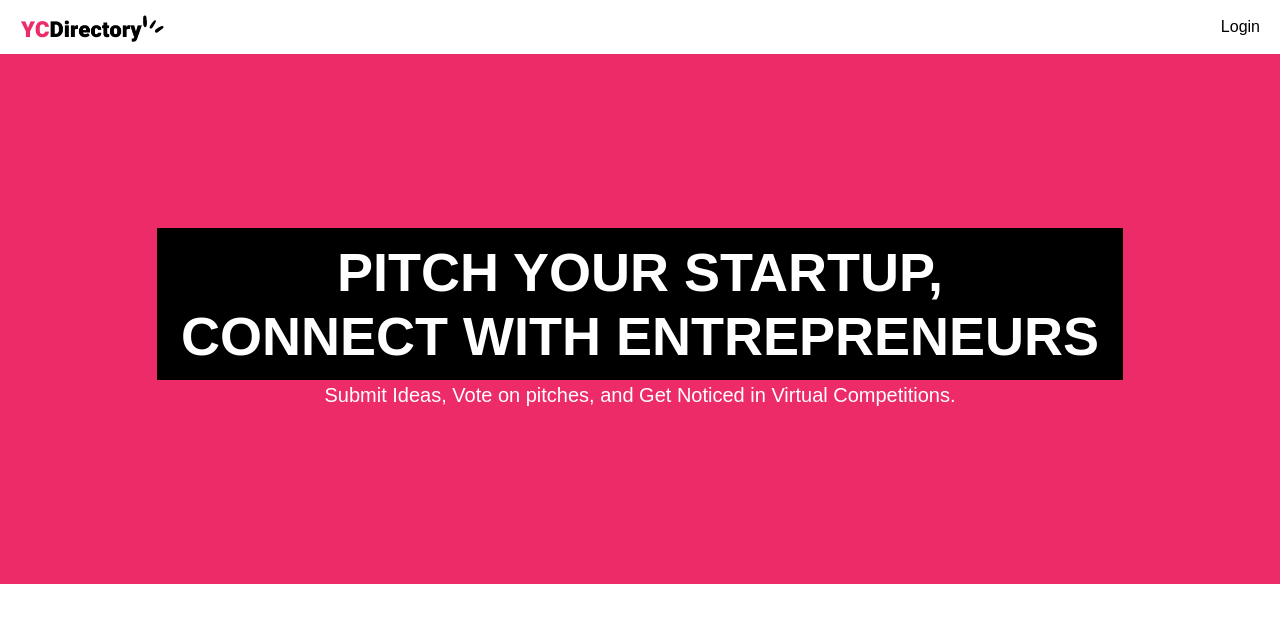
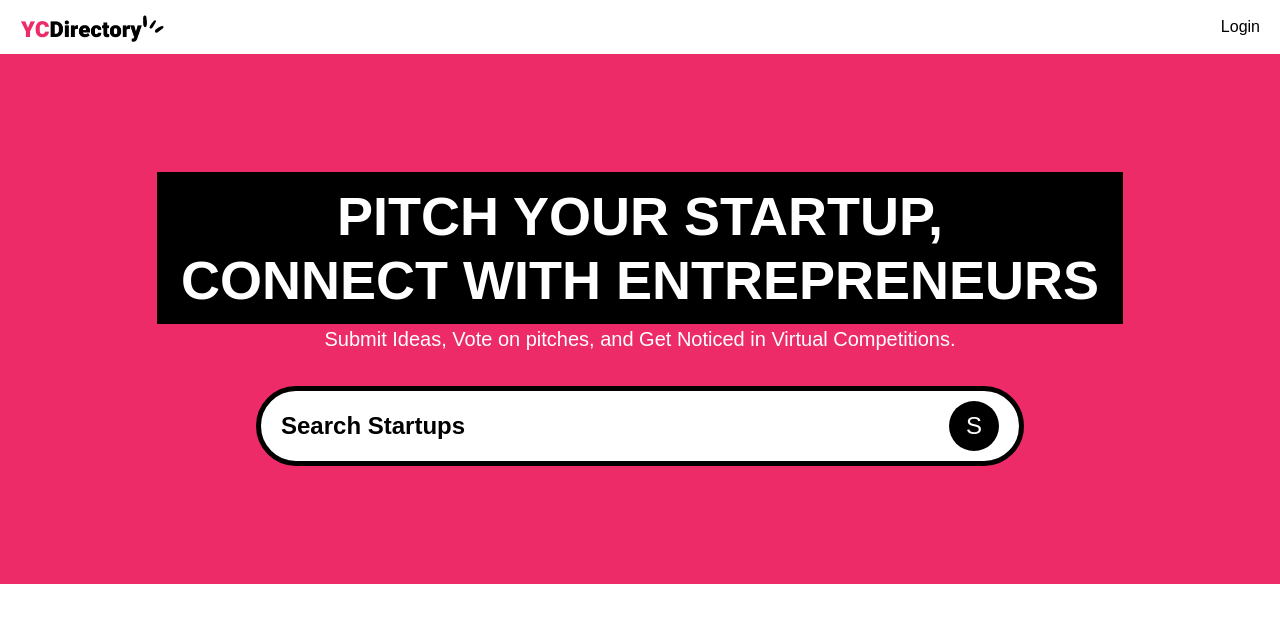
Before and after one commit to Saidur289/my-next-js-main-project, a Next.js app: page / in a window 1280 px wide. Shown: the top 622 px of the page. Built offline with nearby package versions, Linux system fonts and the light colour scheme; no server answers.

Commit message:
create hero section and form functionality

```diff
--- a/app/(root)/page.tsx
+++ b/app/(root)/page.tsx
@@ -1,12 +1,14 @@
+import SearchForm from "../components/SearchForm";
 
 
-export default function Home() {
+export default async function Home({searchParams}) {
+  const query = (await searchParams).query
   return (
     <>
   <section className="w-full  bg-[#EE2B69] min-h-[530px]  flex justify-center items-center flex-col py-10 px-6 pattern">
     <h1 className="uppercase bg-black px-6 py-3 font-work-sans font-extrabold text-white sm:text-[54px] sm:leading-[64px] text-[36px] leading-[46px] max-w-5xl text-center my-5g">Pitch Your Startup, <br />Connect With Entrepreneurs</h1>
     <p className="sub-heading !max-w-3xl">Submit Ideas, Vote on pitches, and Get Noticed in Virtual Competitions.</p>
-
+    <SearchForm query = {query}></SearchForm>
   </section>
     </>
   );
--- /dev/null
+++ b/app/components/SearchForm.tsx
@@ -0,0 +1,18 @@
+import Form from 'next/form'
+import SearchFormReset from './SearchFormReset';
+
+const SearchForm = ({query}: {query?: string}) => {
+
+
+    return (
+        <Form action={'/'} scroll={false} className='search-form' defaultValue={query}>
+            <input type="text" name='query' defaultValue={''} className='search-input' placeholder='Search Startups'  />
+             <div className='flex gap-2'>
+               {query && (<SearchFormReset/> )}
+               <button type='submit' className='search-btn text-white'>S</button>
+             </div>
+        </Form>
+    );
+};
+
+export default SearchForm;
--- /dev/null
+++ b/app/components/SearchFormReset.tsx
@@ -0,0 +1,17 @@
+'use client'
+
+import Link from "next/link";
+
+const SearchFormReset = () => {
+    const reset =() => {
+        const form = document.querySelector('.search-form') as HTMLFormElement
+        if(form) form.reset()
+    }
+    return (
+        <button type='reset'onClick={reset}>
+          <Link href={'/'} className="search-btn text-white" >X</Link>
+        </button>
+    );
+};
+
+export default SearchFormReset;
--- a/app/globals.css
+++ b/app/globals.css
@@ -26,6 +26,17 @@
 .pink_container {
   @apply w-full bg-[#EE2B69] min-h-[530px]  flex justify-center items-center flex-col py-10 px-6;
 }
+.search-form {
+  @apply max-w-3xl w-full min-h-[80px] bg-white border-[5px] border-black rounded-[80px] text-[24px] mt-8 px-5 flex flex-row items-center gap-5;
+}
+
+.search-input {
+  @apply flex-1 font-bold placeholder:font-semibold placeholder:text-black w-full h-auto outline-none;
+}
+.search-btn {
+  @apply size-[50px] rounded-full bg-black flex justify-center items-center ;
+}
+
 .pattern {
   background-image: linear-gradient(
           to right,
```
